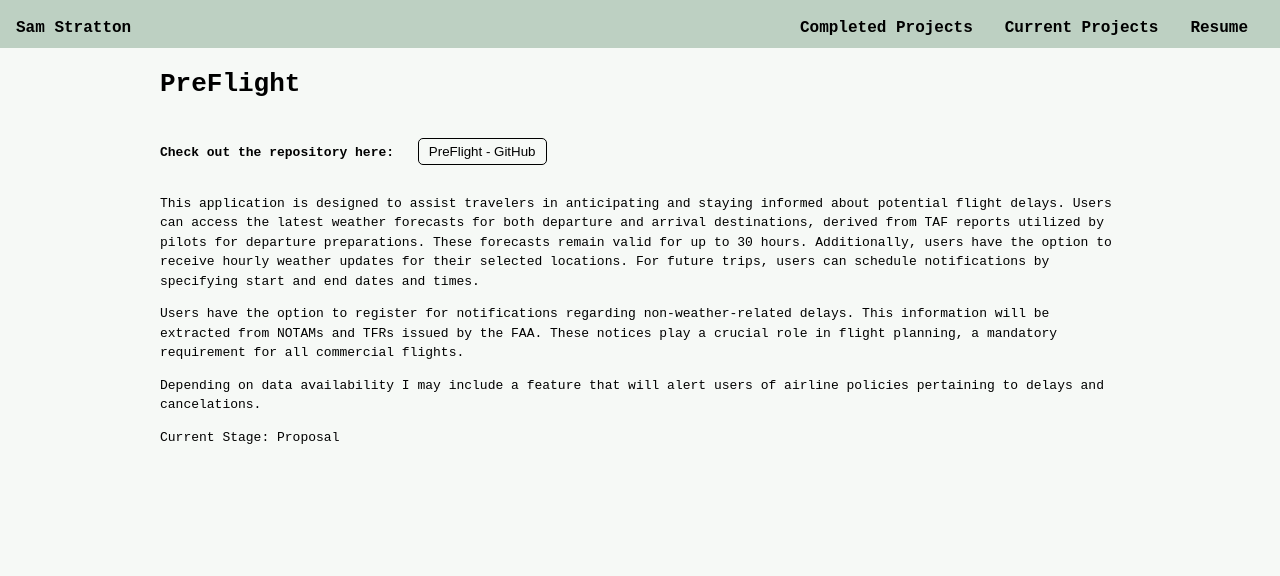
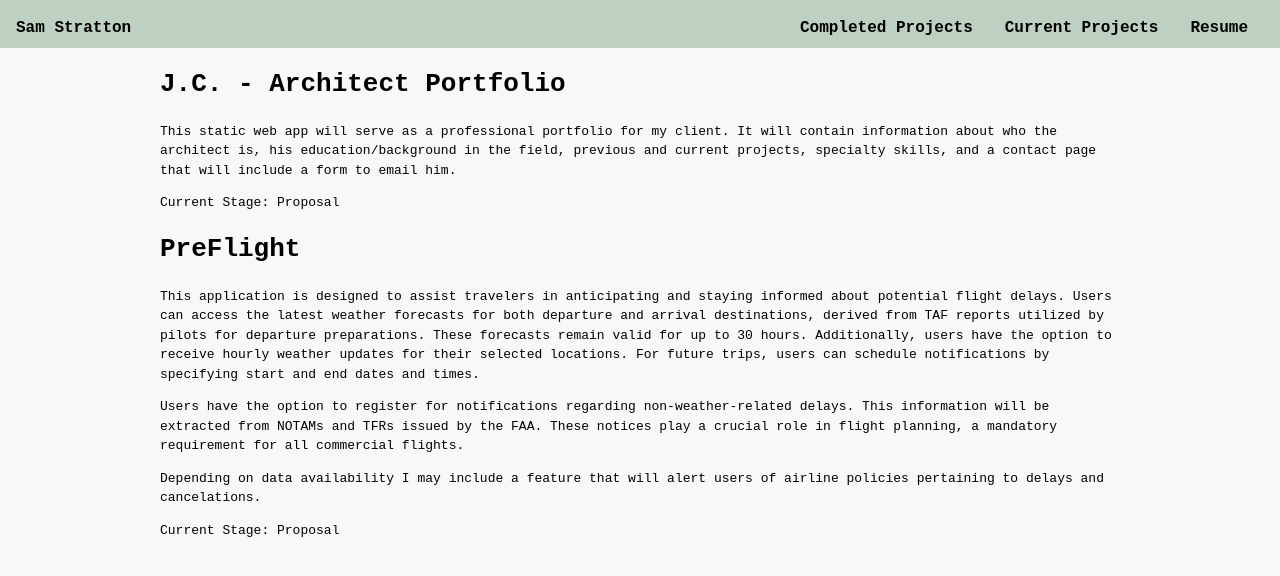
Before and after one commit to SamStratton2112/Portfolio, a React (Create React App) app: page /projects/current in a window 1280 px wide. Shown: the top 576 px of the page. Built offline with nearby package versions, Linux system fonts and the light colour scheme.

Commit message:
update portfolio

```diff
--- a/src/CurrentProjects.js
+++ b/src/CurrentProjects.js
@@ -1,8 +1,12 @@
+import Josh from "./Josh";
 import PreFlight from "./PreFlight";
 
 const CurrentProjects = ()=>{
     return(
+        <>
+        <Josh/>
         <PreFlight/>
+        </>
     )
 }
 export default CurrentProjects;
--- /dev/null
+++ b/src/Josh.js
@@ -0,0 +1,24 @@
+import './PreFlight.css';
+// import { Link } from 'react-router-dom';
+
+const Josh = ()=>{
+    return(
+        <div className='PreFlight'>
+            <h1>J.C. - Architect Portfolio</h1>
+            {/* <div>
+                <label htmlFor='link'>Check out the repository here: </label>
+                <Link id="link" to='ADD_REPO_HERE'><button className='btn'>PreFlight - GitHub</button></Link>
+            </div> */}
+            <div >
+                <p className='p'>
+                    This static web app will serve as a professional portfolio for my client. It will contain information about who the architect is, his education/background in the field, previous and current projects, specialty skills, and a contact page that will include a form to email him.
+                </p>
+                <div>
+                    <span>Current Stage: Proposal</span>
+                </div>
+            </div>
+        </div>
+    )
+}
+
+export default Josh;
--- a/src/PreFlight.js
+++ b/src/PreFlight.js
@@ -1,14 +1,14 @@
 import './PreFlight.css';
-import { Link } from 'react-router-dom';
+// import { Link } from 'react-router-dom';
 
 const PreFlight = ()=>{
     return(
         <div className='PreFlight'>
             <h1>PreFlight</h1>
-            <div>
+            {/* <div>
                 <label htmlFor='link'>Check out the repository here: </label>
                 <Link id="link" to='https://github.com/SamStratton2112/Capstone2.git'><button className='btn'>PreFlight - GitHub</button></Link>
-            </div>
+            </div> */}
             <div >
                 <p className='p'>
                     This application is designed to assist travelers in anticipating and staying informed about potential flight delays. Users can access the latest weather forecasts for both departure and arrival destinations, derived from TAF reports utilized by pilots for departure preparations. These forecasts remain valid for up to 30 hours. Additionally, users have the option to receive hourly weather updates for their selected locations. For future trips, users can schedule notifications by specifying start and end dates and times.
```
